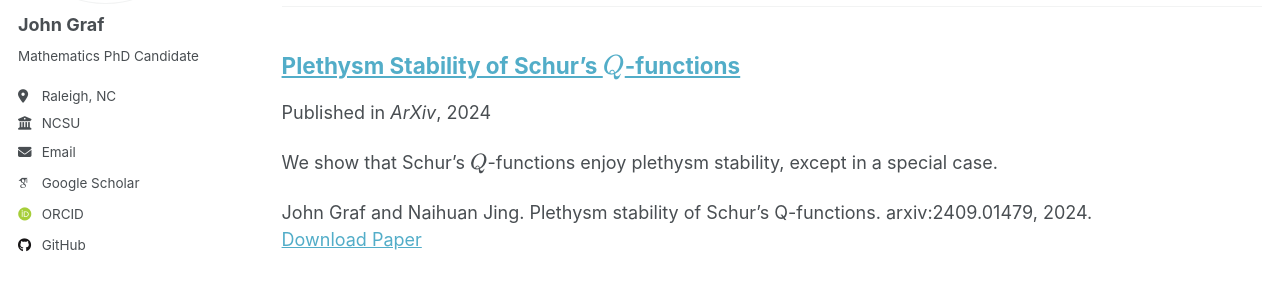
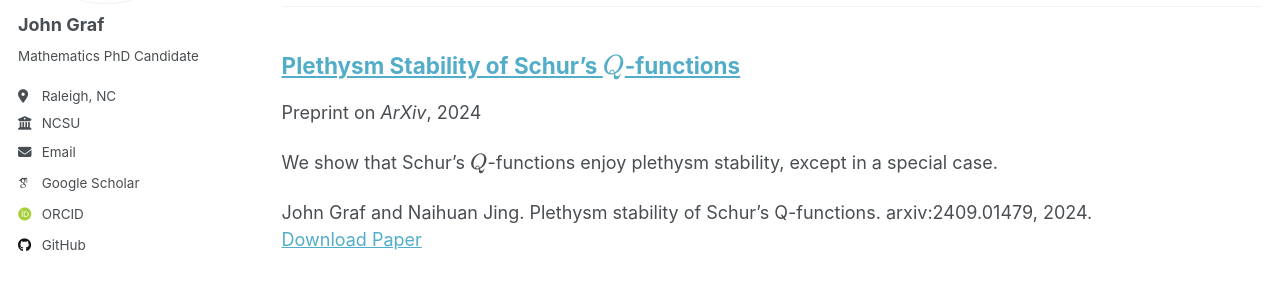
Before and after one commit to j-graf/j-graf.github.io, a Jekyll site: the page built from _pages/publications.html, in a window 1280 px wide and 1192 px high. Shown: the part 252-547 px from the top of the window. Built offline with Jekyll 4.4.1, drawn with Linux system fonts in a browser that asks for light colours; some web fonts are replaced.

Commit message:
Update archive-single.html

```diff
--- a/_includes/archive-single.html
+++ b/_includes/archive-single.html
@@ -40,10 +40,12 @@
 
         {% if post.collection == 'teaching' %}
           <p> {{ post.type }}, <i>{{ post.venue }}</i>, {{ post.date | default: "1900-01-01" | date: "%Y" }} </p>
-        {% elsif page.collection == 'preprint' %}
-          <p>Preprint in <i>{{ page.venue }}</i>, {{ page.date | default: "1900-01-01" | date: "%Y" }} </p>
         {% elsif post.collection == 'publications' %}
-          <p>Published in <i>{{ post.venue }}</i>, {{ post.date | default: "1900-01-01" | date: "%Y" }} </p>
+          {% if post.category == 'preprint' %}
+            <p>Preprint on <i>{{ post.venue }}</i>, {{ post.date | default: "1900-01-01" | date: "%Y" }} </p>
+          {% else %}
+            <p>Published in <i>{{ post.venue }}</i>, {{ post.date | default: "1900-01-01" | date: "%Y" }} </p>
+          {% endif %}
         {% elsif post.date %}
          <p class="page__date"><strong><i class="fa fa-fw fa-calendar" aria-hidden="true"></i> {{ site.data.ui-text[site.locale].date_label | default: "Published:" }}</strong> <time datetime="{{ post.date | default: "1900-01-01" | date_to_xmlschema }}">{{ post.date | default: "1900-01-01" | date: "%B %d, %Y" }}</time></p>
         {% endif %}
```
